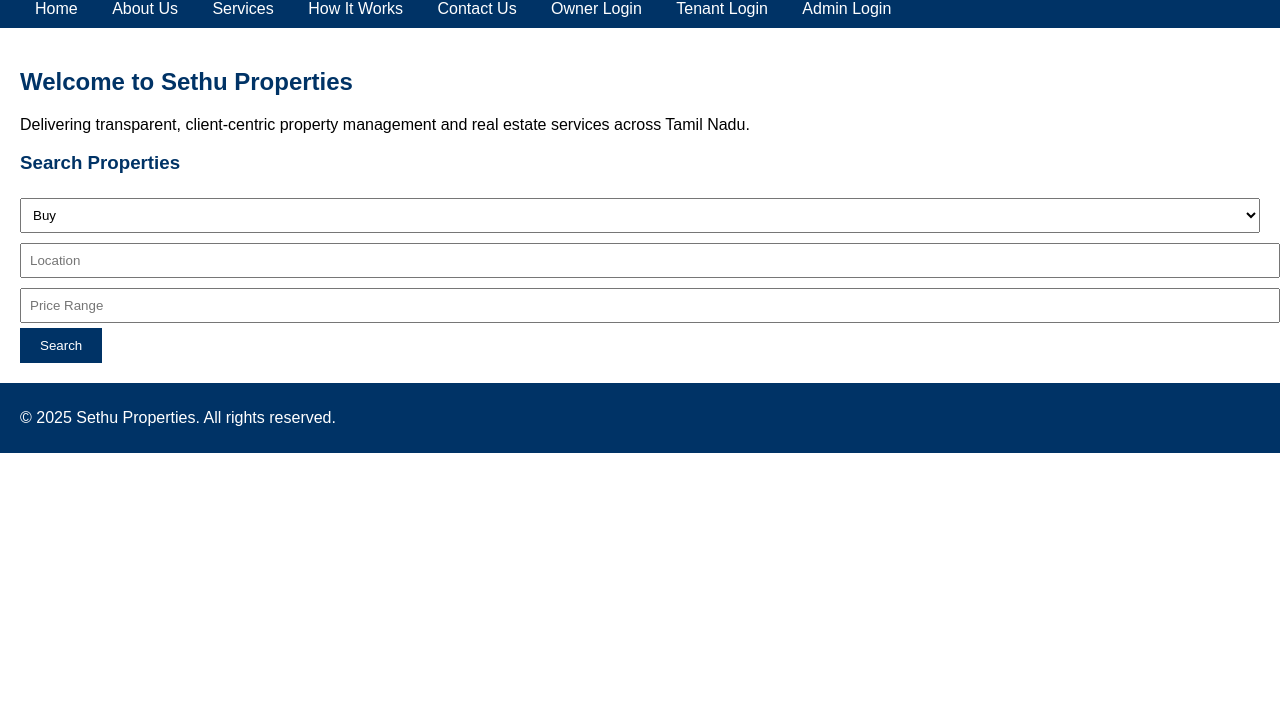
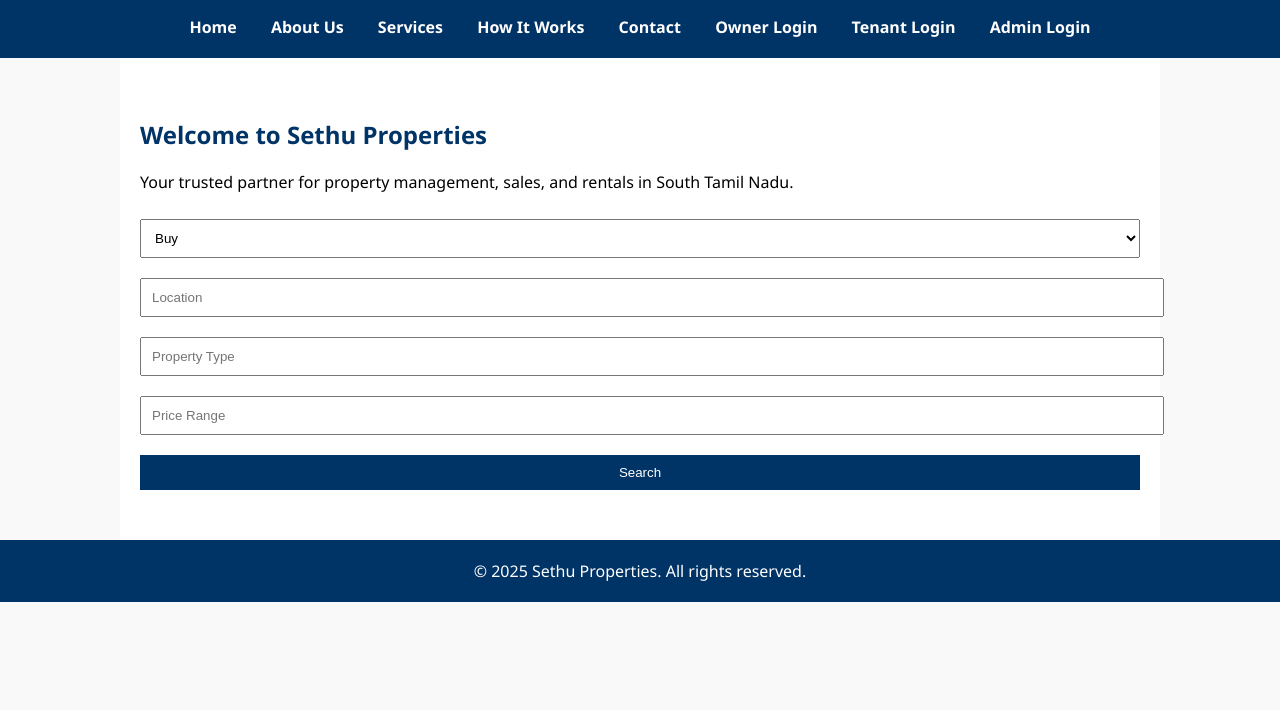
Before and after one commit to sakthiarungit/sethu-properties, a plain HTML site: page index.html in a window 1280 px wide. Shown: the part 90-800 px from the top of the page. Drawn offline with Linux system fonts and the light colour scheme.

Commit message:
Updated homepage design

```diff
--- a/assets/css/style.css
+++ b/assets/css/style.css
@@ -1,8 +1,9 @@
 
-body { font-family: Arial, sans-serif; margin: 0; padding: 0; }
-header, footer { background-color: #003366; color: white; padding: 10px 20px; }
-nav a { margin: 0 15px; color: white; text-decoration: none; }
-.container { padding: 20px; }
+body { font-family: 'Segoe UI', sans-serif; margin: 0; padding: 0; background: #f9f9f9; }
+header, footer { background-color: #003366; color: white; padding: 20px; text-align: center; }
+nav a { margin: 0 15px; color: white; text-decoration: none; font-weight: bold; }
+.container { padding: 40px 20px; max-width: 1000px; margin: auto; background: white; }
 h1, h2, h3 { color: #003366; }
-form input, form select { margin: 5px 0; padding: 8px; width: 100%; }
-form button { padding: 10px 20px; background-color: #003366; color: white; border: none; }
+form input, form select, form button { padding: 10px; margin: 10px 0; width: 100%; }
+form button { background-color: #003366; color: white; border: none; cursor: pointer; }
+footer p { margin: 0; }
--- a/assets/js/script.js
+++ b/assets/js/script.js
@@ -1,4 +1,4 @@
 
 function searchProperties() {
-    alert('Search functionality will be implemented soon.');
+  alert('Search functionality coming soon!');
 }
--- a/index.html
+++ b/index.html
@@ -2,24 +2,24 @@
 <header>
   <h1>Sethu Properties</h1>
   <nav>
-    <a href="index.html">Home</a>
-    <a href="about.html">About Us</a>
-    <a href="services.html">Services</a>
-    <a href="how.html">How It Works</a>
-    <a href="contact.html">Contact Us</a>
-    <a href="login_owner.html">Owner Login</a>
-    <a href="login_tenant.html">Tenant Login</a>
-    <a href="login_admin.html">Admin Login</a>
+    <a href='index.html'>Home</a>
+    <a href='about.html'>About Us</a>
+    <a href='services.html'>Services</a>
+    <a href='how.html'>How It Works</a>
+    <a href='contact.html'>Contact</a>
+    <a href='login_owner.html'>Owner Login</a>
+    <a href='login_tenant.html'>Tenant Login</a>
+    <a href='login_admin.html'>Admin Login</a>
   </nav>
 </header>
 
     <div class='container'>
       <h2>Welcome to Sethu Properties</h2>
-      <p>Delivering transparent, client-centric property management and real estate services across Tamil Nadu.</p>
-      <h3>Search Properties</h3>
+      <p>Your trusted partner for property management, sales, and rentals in South Tamil Nadu.</p>
       <form onsubmit='searchProperties(); return false;'>
         <select><option>Buy</option><option>Sell</option><option>Rent</option></select>
         <input type='text' placeholder='Location'>
+        <input type='text' placeholder='Property Type'>
         <input type='text' placeholder='Price Range'>
         <button type='submit'>Search</button>
       </form>
```
Also changed, not shown: about.html (+9 -13 lines), contact.html (+8 -8 lines), how.html (+9 -9 lines), login_admin.html (+8 -8 lines), login_owner.html (+8 -8 lines), login_tenant.html (+8 -8 lines), services.html (+8 -8 lines).
